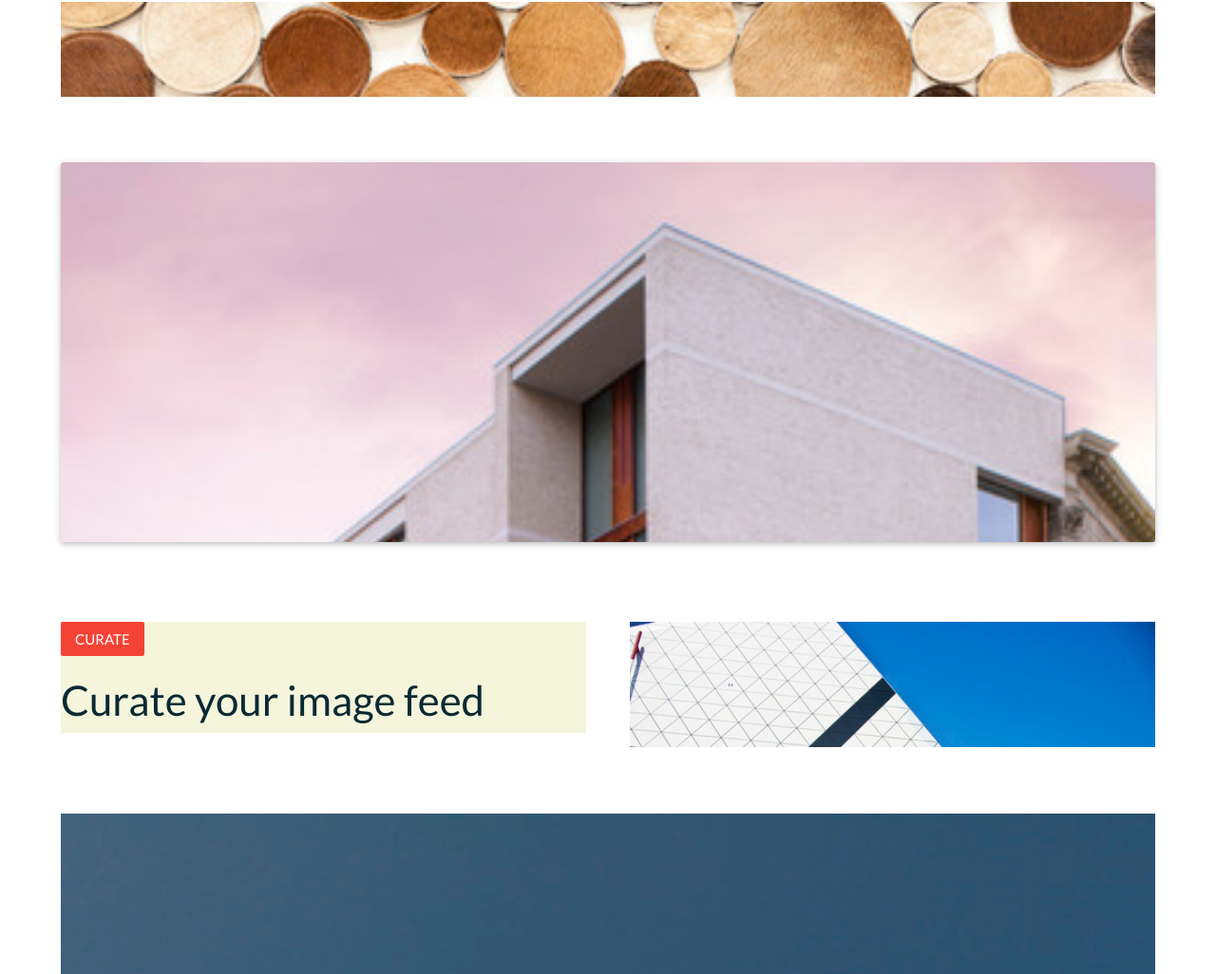
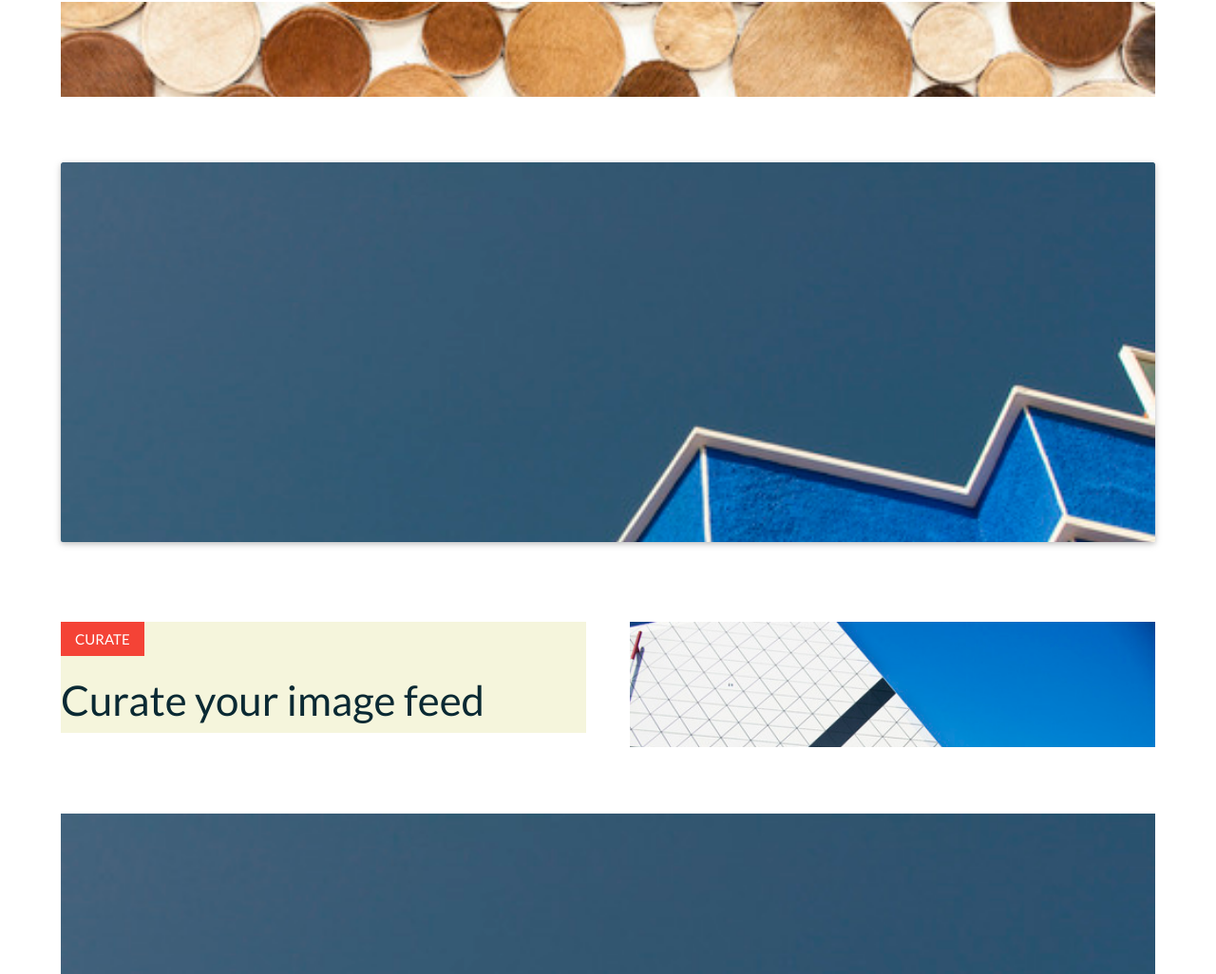
Before and after one commit to keldri/stock-photography, a website: page index.html in a window 1280 px wide. Shown: the part 589-1615 px from the top of the page at 95% size. Drawn offline with Linux system fonts and the light colour scheme; a web font is replaced by a local one.

Commit message:
Styled radius of main-content button

```diff
--- a/_/components/sass/_buttons.scss
+++ b/_/components/sass/_buttons.scss
@@ -156,4 +156,5 @@ button.btn-floating {
   color: #fff;
   font-size: 1rem;
   background-color: #F44336;
+  border-radius:0;
 }
--- a/index.html
+++ b/index.html
@@ -59,7 +59,7 @@
 
 					<div class="card item one">
 				        <div class="card-image waves-effect waves-block waves-light">
-				          <img class="activator" src="_/images/photo-4.jpg">
+				          <img class="activator" src="_/images/photo-6.jpg">
 				        </div>
 				        <div class="card-content">
 				          <span class="card-title activator grey-text text-darken-4">Card Title </span>
```
Also changed, not shown: _/css/styles.css.
